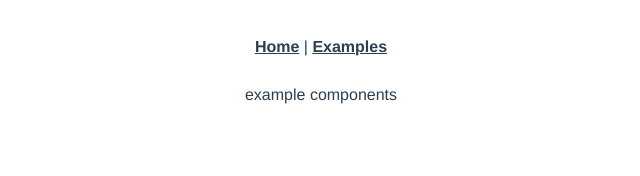
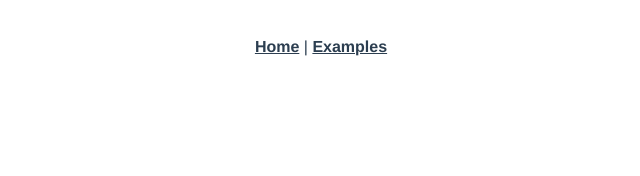
Before and after one commit to hellobili/vue-temp, a Vue app: page /#/about in a window 1280 px wide. Shown: the top 176 px of the page, without its empty margins (319-959 px from the left). Built offline with nearby package versions, Linux system fonts and the light colour scheme.

Commit message:
del: page `About`

```diff
--- a/src/router/index.js
+++ b/src/router/index.js
@@ -9,14 +9,6 @@
     path: '/',
     name: 'Home',
     component: Home
-  },
-  {
-    path: '/about',
-    name: 'About',
-    // route level code-splitting
-    // this generates a separate chunk (about.[hash].js) for this route
-    // which is lazy-loaded when the route is visited.
-    component: () => import(/* webpackChunkName: "about" */ '../views/About.vue')
   }
 ]
 
--- a/src/views/About.vue
+++ /dev/null
@@ -1,6 +0,0 @@
-<template>
-  <div class="about">
-    <!-- 自定义全局组件使用 -->
-    <example />
-  </div>
-</template>
--- a/src/views/example/index.vue
+++ b/src/views/example/index.vue
@@ -1,5 +1,7 @@
 <template>
-  <div>测试页面</div>
+  <div>
+    <example />
+  </div>
 </template>
 
 <script>
```
